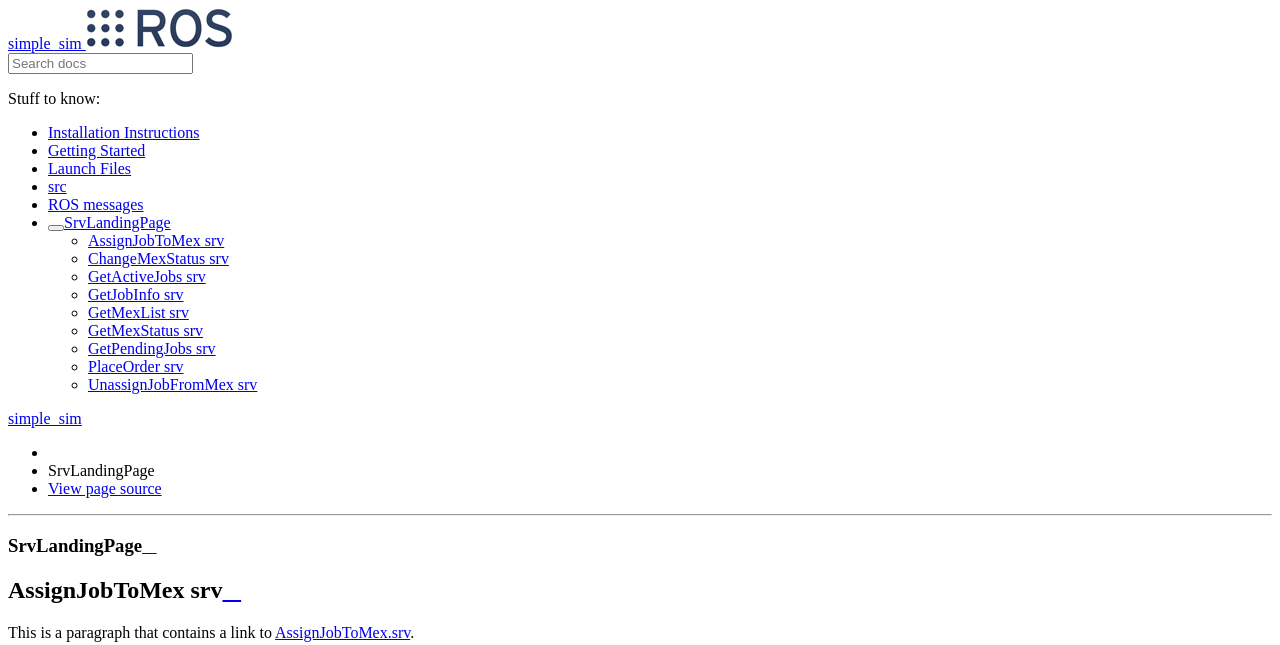
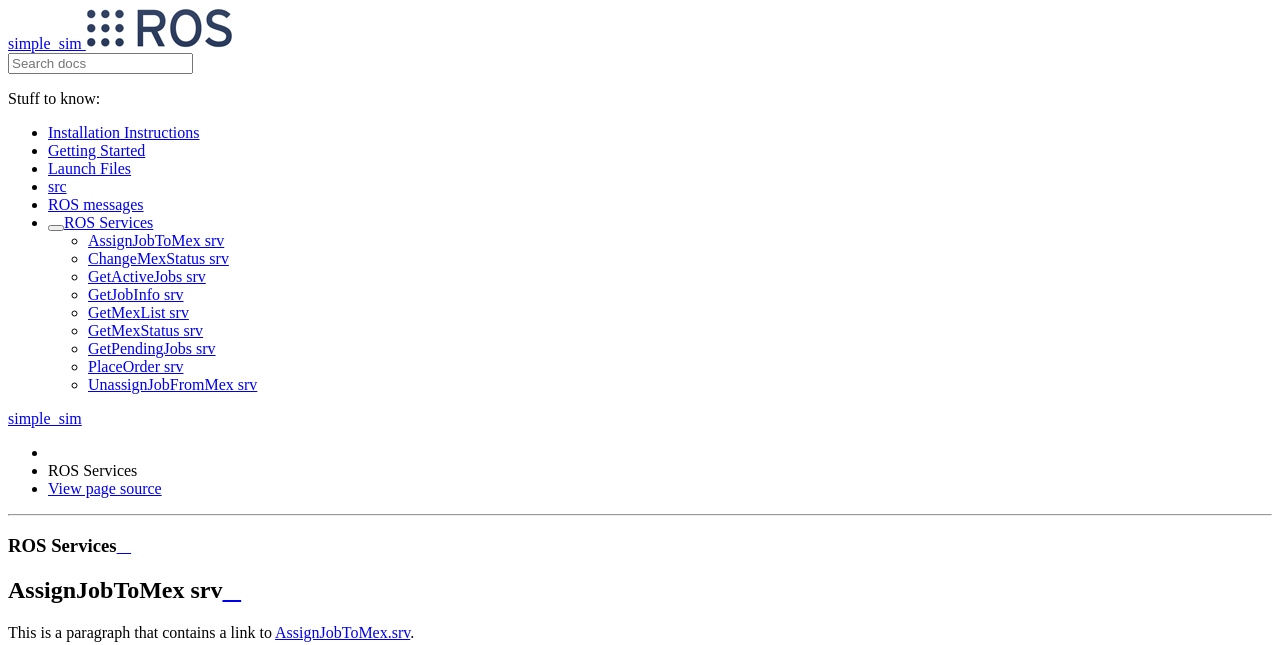
Before and after one commit to ROOSTER-fleet-management/rooster_fleet_manager, a Sphinx documentation site: the page built from doc/_source/SrvLandingPage.rst, in a window 1280 px wide. Shown: the top 645 px of the page. Built offline with Sphinx 7.4.7 and the Read the Docs theme 2.0.0, drawn with Linux system fonts in a browser that asks for light colours; the version number could not be read and is left out.

Commit message:
changed title of doc page of ROS srvs

```diff
--- a/doc/_source/SrvLandingPage.rst
+++ b/doc/_source/SrvLandingPage.rst
@@ -1,5 +1,5 @@
 **************
-SrvLandingPage
+ROS Services
 **************
 
 .. .. toctree::
```
